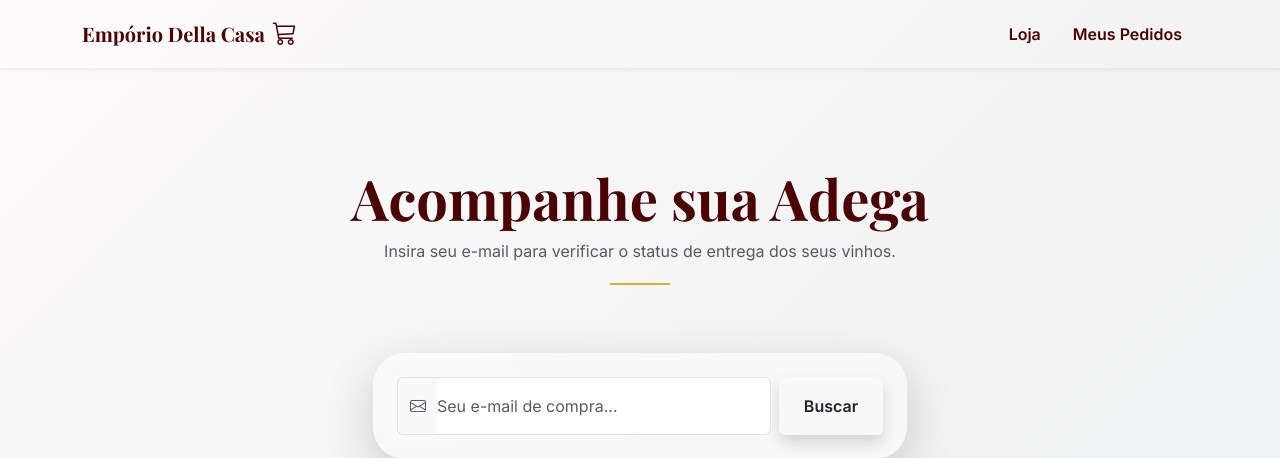
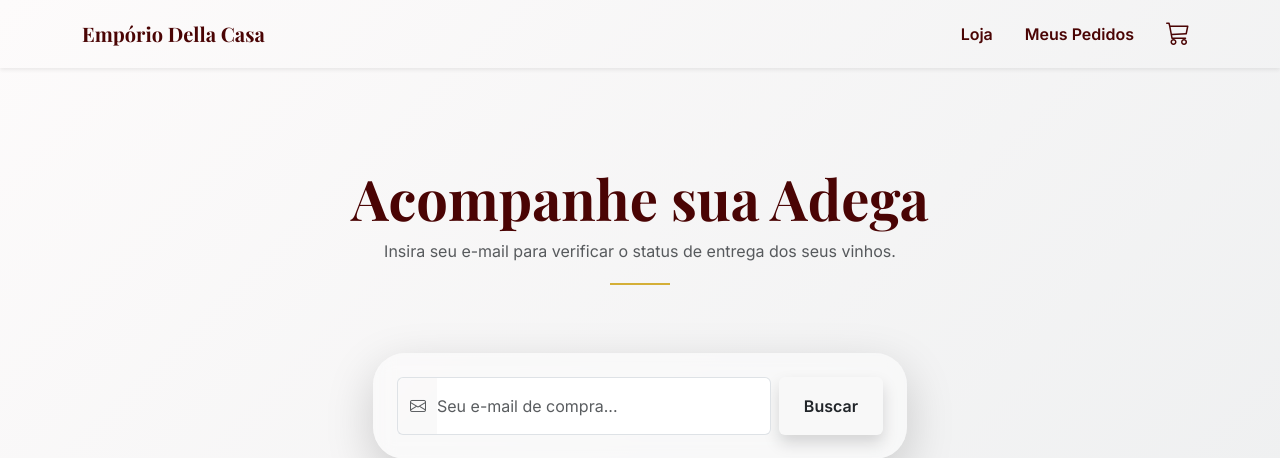
Before and after one commit to arnoldcainan/emporio_della_casa, a Django app: page /orders/rastrear/ in a window 1280 px wide. Shown: the top 458 px of the page. Run offline with Django 5.2, Linux system fonts and the light colour scheme.

Commit message:
style(ui): implement fluid typography for brand title and fix mobile overflow issue

```diff
--- a/templates/base.html
+++ b/templates/base.html
@@ -82,34 +82,29 @@
 </head>
 <body>
     <nav class="navbar navbar-expand-lg sticky-top navbar-glass shadow-sm">
-        <div class="container d-flex align-items-center justify-content-between">
+        <div class="container">
 
             <a class="navbar-brand d-flex align-items-center m-0" href="{% url 'products:home' %}" style="color: var(--burgundy);">
-                <span class="d-inline-block text-truncate" style="max-width: 200px; @media(min-width: 576px){ max-width: none; }">
-                    Empório Della Casa
-                </span>
+                <span class="d-inline-block text-truncate">Empório Della Casa</span>
             </a>
 
-            <div class="d-flex align-items-center">
-
-                <a href="{% url 'products:cart_detail' %}" class="btn border-0 position-relative p-2 hvr-gold" style="color: var(--burgundy);">
+            <div class="d-flex align-items-center d-lg-none">
+                <a href="{% url 'products:cart_detail' %}" class="btn border-0 position-relative p-2" style="color: var(--burgundy);">
                     <i class="bi bi-cart3 fs-4"></i>
                     {% with total_items=cart|length %}
-                        <span id="cart-badge"
-                              class="position-absolute badge rounded-pill bg-danger {% if total_items == 0 %}d-none{% endif %}"
+                        <span class="position-absolute badge rounded-pill bg-danger {% if total_items == 0 %}d-none{% endif %}"
                               style="top: 5px; right: 0; font-size: 0.6rem; min-width: 18px;">
                             {{ total_items }}
                         </span>
                     {% endwith %}
                 </a>
-
                 <button class="navbar-toggler border-0 ms-1 p-2" type="button" data-bs-toggle="collapse" data-bs-target="#navbarNav">
                     <span class="navbar-toggler-icon" style="width: 1.2em; height: 1.2em;"></span>
                 </button>
             </div>
 
             <div class="collapse navbar-collapse" id="navbarNav">
-                <ul class="navbar-nav ms-auto fw-semibold">
+                <ul class="navbar-nav ms-auto fw-semibold align-items-center text-center text-lg-start">
                     <li class="nav-item">
                         <a class="nav-link px-3" href="{% url 'products:home' %}" style="color: var(--burgundy);">Loja</a>
                     </li>
@@ -118,8 +113,21 @@
                             Meus Pedidos
                         </a>
                     </li>
+                    <li class="nav-item d-none d-lg-block ms-2">
+                        <a href="{% url 'products:cart_detail' %}" class="btn border-0 position-relative p-2 hvr-gold" style="color: var(--burgundy);">
+                            <i class="bi bi-cart3 fs-4"></i>
+                            {% with total_items=cart|length %}
+                                <span id="cart-badge"
+                                      class="position-absolute badge rounded-pill bg-danger {% if total_items == 0 %}d-none{% endif %}"
+                                      style="top: 5px; right: 0; font-size: 0.6rem; min-width: 18px;">
+                                    {{ total_items }}
+                                </span>
+                            {% endwith %}
+                        </a>
+                    </li>
                 </ul>
             </div>
+
         </div>
     </nav>
 
```
